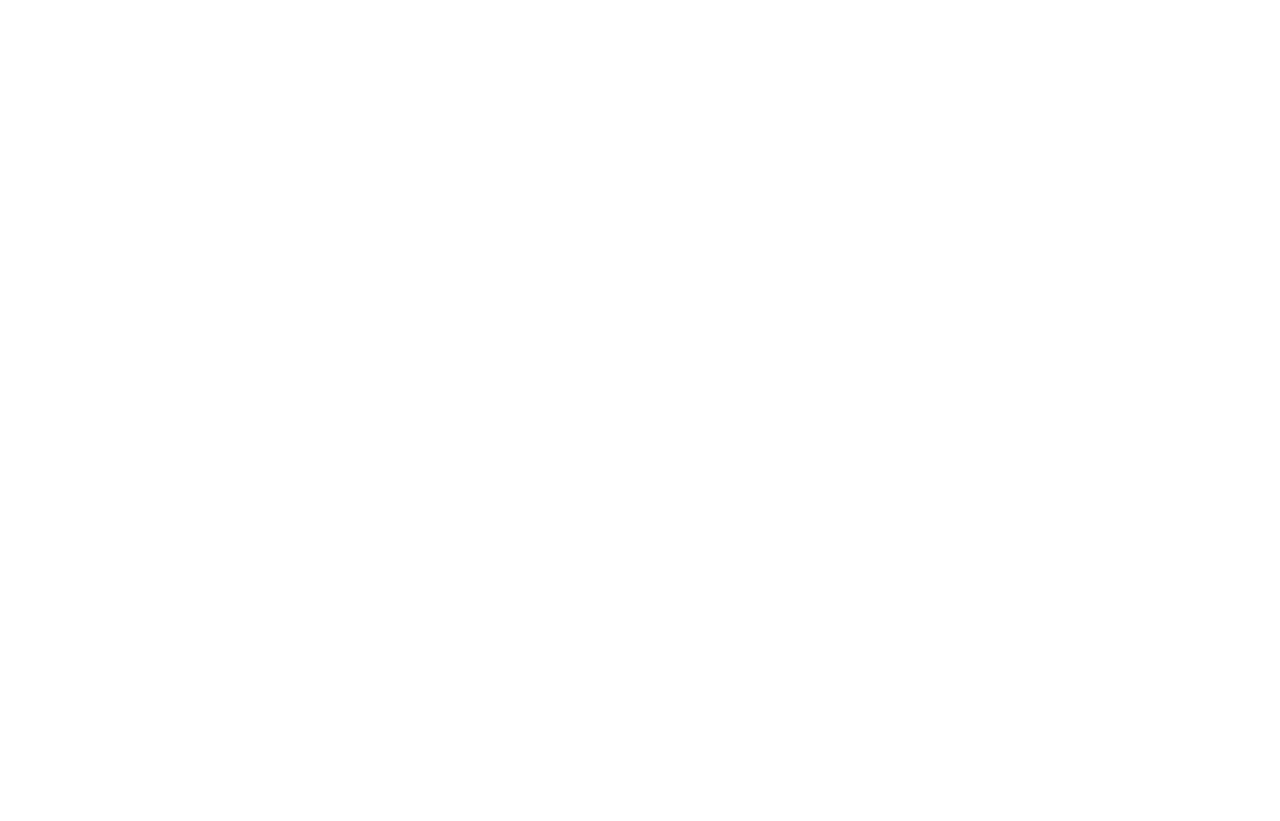
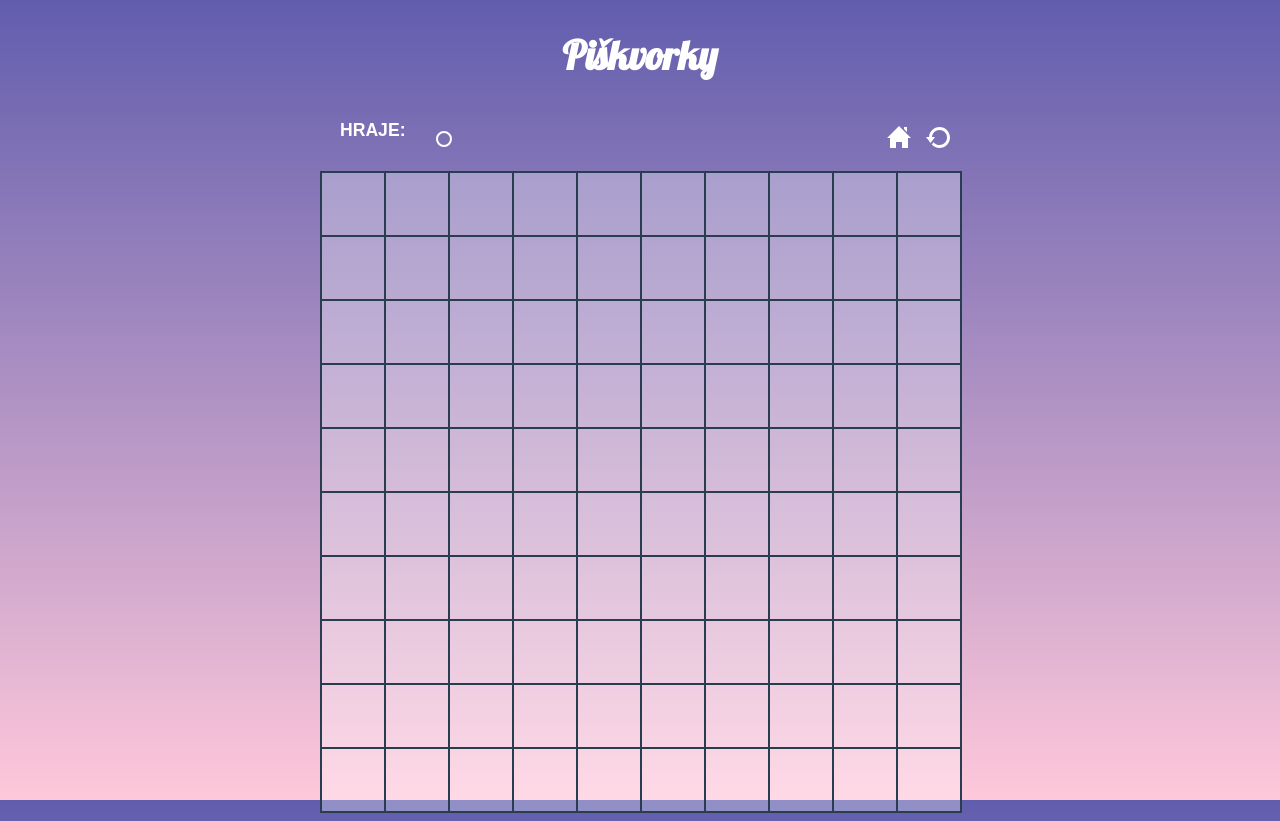
Before and after one commit to katrinaslezakova/piskvorky, a plain HTML site: page hra.html in a window 1280 px wide. Before the commit the page ends 800 px from the top, so only its background shows below. Drawn offline with Linux system fonts and the light colour scheme.

Commit message:
úprava html a css stránky hra

```diff
--- a/hra.html
+++ b/hra.html
@@ -0,0 +1,137 @@
+<!DOCTYPE html>
+<html lang="en">
+  <head>
+    <meta charset="UTF-8" />
+    <meta http-equiv="X-UA-Compatible" content="IE=edge" />
+    <meta name="viewport" content="width=device-width, initial-scale=1.0" />
+    <link rel="preconnect" href="https://fonts.googleapis.com" />
+    <link rel="preconnect" href="https://fonts.gstatic.com" crossorigin />
+    <link
+      href="https://fonts.googleapis.com/css2?family=Lobster&display=swap"
+      rel="stylesheet"
+    />
+    <link rel="stylesheet" href="styly.css" />
+    <title>Hra</title>
+  </head>
+  <body>
+    <div class="content--game">
+      <h1>Piškvorky</h1>
+      <div class="info">
+        <div class="player">
+          <p class="playing">hraje:</p>
+          <button class="button--circle"></button>
+        </div>
+        <div class="buttons">
+          <a href="index.html" class="button--green button--game"
+            ><img src="home.svg" alt="tlačítko home"
+          /></a>
+          <a href="hra.html" class="button--blue button--game">
+            <img src="restart.svg" alt="tlačítko restart" />
+          </a>
+        </div>
+      </div>
+      <div class="grid">
+        <button class="button--grid"></button>
+        <button class="button--grid"></button>
+        <button class="button--grid"></button>
+        <button class="button--grid"></button>
+        <button class="button--grid"></button>
+        <button class="button--grid"></button>
+        <button class="button--grid"></button>
+        <button class="button--grid"></button>
+        <button class="button--grid"></button>
+        <button class="button--grid"></button>
+        <button class="button--grid"></button>
+        <button class="button--grid"></button>
+        <button class="button--grid"></button>
+        <button class="button--grid"></button>
+        <button class="button--grid"></button>
+        <button class="button--grid"></button>
+        <button class="button--grid"></button>
+        <button class="button--grid"></button>
+        <button class="button--grid"></button>
+        <button class="button--grid"></button>
+        <button class="button--grid"></button>
+        <button class="button--grid"></button>
+        <button class="button--grid"></button>
+        <button class="button--grid"></button>
+        <button class="button--grid"></button>
+        <button class="button--grid"></button>
+        <button class="button--grid"></button>
+        <button class="button--grid"></button>
+        <button class="button--grid"></button>
+        <button class="button--grid"></button>
+        <button class="button--grid"></button>
+        <button class="button--grid"></button>
+        <button class="button--grid"></button>
+        <button class="button--grid"></button>
+        <button class="button--grid"></button>
+        <button class="button--grid"></button>
+        <button class="button--grid"></button>
+        <button class="button--grid"></button>
+        <button class="button--grid"></button>
+        <button class="button--grid"></button>
+        <button class="button--grid"></button>
+        <button class="button--grid"></button>
+        <button class="button--grid"></button>
+        <button class="button--grid"></button>
+        <button class="button--grid"></button>
+        <button class="button--grid"></button>
+        <button class="button--grid"></button>
+        <button class="button--grid"></button>
+        <button class="button--grid"></button>
+        <button class="button--grid"></button>
+        <button class="button--grid"></button>
+        <button class="button--grid"></button>
+        <button class="button--grid"></button>
+        <button class="button--grid"></button>
+        <button class="button--grid"></button>
+        <button class="button--grid"></button>
+        <button class="button--grid"></button>
+        <button class="button--grid"></button>
+        <button class="button--grid"></button>
+        <button class="button--grid"></button>
+        <button class="button--grid"></button>
+        <button class="button--grid"></button>
+        <button class="button--grid"></button>
+        <button class="button--grid"></button>
+        <button class="button--grid"></button>
+        <button class="button--grid"></button>
+        <button class="button--grid"></button>
+        <button class="button--grid"></button>
+        <button class="button--grid"></button>
+        <button class="button--grid"></button>
+        <button class="button--grid"></button>
+        <button class="button--grid"></button>
+        <button class="button--grid"></button>
+        <button class="button--grid"></button>
+        <button class="button--grid"></button>
+        <button class="button--grid"></button>
+        <button class="button--grid"></button>
+        <button class="button--grid"></button>
+        <button class="button--grid"></button>
+        <button class="button--grid"></button>
+        <button class="button--grid"></button>
+        <button class="button--grid"></button>
+        <button class="button--grid"></button>
+        <button class="button--grid"></button>
+        <button class="button--grid"></button>
+        <button class="button--grid"></button>
+        <button class="button--grid"></button>
+        <button class="button--grid"></button>
+        <button class="button--grid"></button>
+        <button class="button--grid"></button>
+        <button class="button--grid"></button>
+        <button class="button--grid"></button>
+        <button class="button--grid"></button>
+        <button class="button--grid"></button>
+        <button class="button--grid"></button>
+        <button class="button--grid"></button>
+        <button class="button--grid"></button>
+        <button class="button--grid"></button>
+        <button class="button--grid"></button>
+        <button class="button--grid"></button>
+      </div>
+    </div>
+  </body>
+</html>
--- a/styly.css
+++ b/styly.css
@@ -30,7 +30,7 @@ body {
 
 h1 {
   font-family: 'Lobster', sans-serif;
-
+  text-align: center;
   font-size: 2.5rem;
   margin-top: 30px;
 }
@@ -68,3 +68,71 @@ p {
 .zacit-hrat:hover {
   background-color: #0090e9;
 }
+
+
+.content--game {
+  max-width: 80vmin;
+  margin: auto;
+  text-align: center;
+  color: white;
+}
+
+.info {
+  display: flex;
+  justify-content: space-between;
+}
+
+.player {
+  display: flex;
+  justify-content: flex-start;
+}
+
+.playing {
+  font-family: Arial, Helvetica, sans-serif;
+  font-size: 1.1rem;
+  text-transform: uppercase;
+  font-weight: 800;
+}
+
+.button--circle {
+  border: 2px solid white;
+  background-color: rgba(255, 255, 255, 0);
+  border-radius: 50%;
+  margin: auto;
+  margin-left: 10px;
+  aspect-ratio: 1 / 1;
+
+}
+
+.buttons {
+  display: flex;
+}
+
+.button--game {
+  border-radius: 5px;
+  border: none;
+  padding: 5px;
+  margin: auto;
+  margin-right: 5px;
+}
+
+.grid {
+  display: flex;
+  flex-wrap: wrap;
+  text-align: center;
+  width: 80vmin;
+  border: 1px solid #283e50;
+  aspect-ratio: 1 / 1;
+}
+
+.button--grid {
+  flex-basis: 10%;
+  background-color: rgba(255, 255, 255, 0.3);
+  border: 1.5px solid #283e50;
+  display: block;
+  aspect-ratio: 1 / 1;
+}
+
+.button--grid:hover {
+  background-color: rgba(255, 255, 255, 0.5);
+}
```
